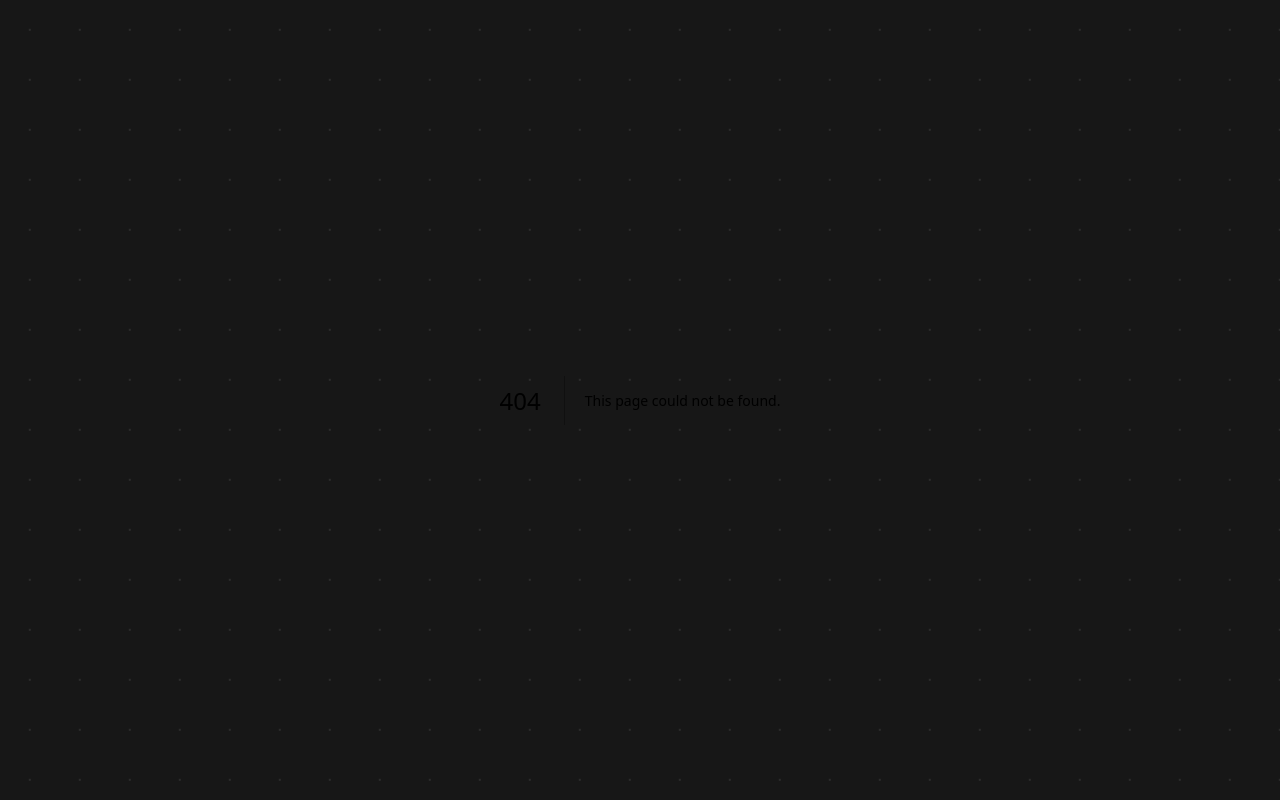
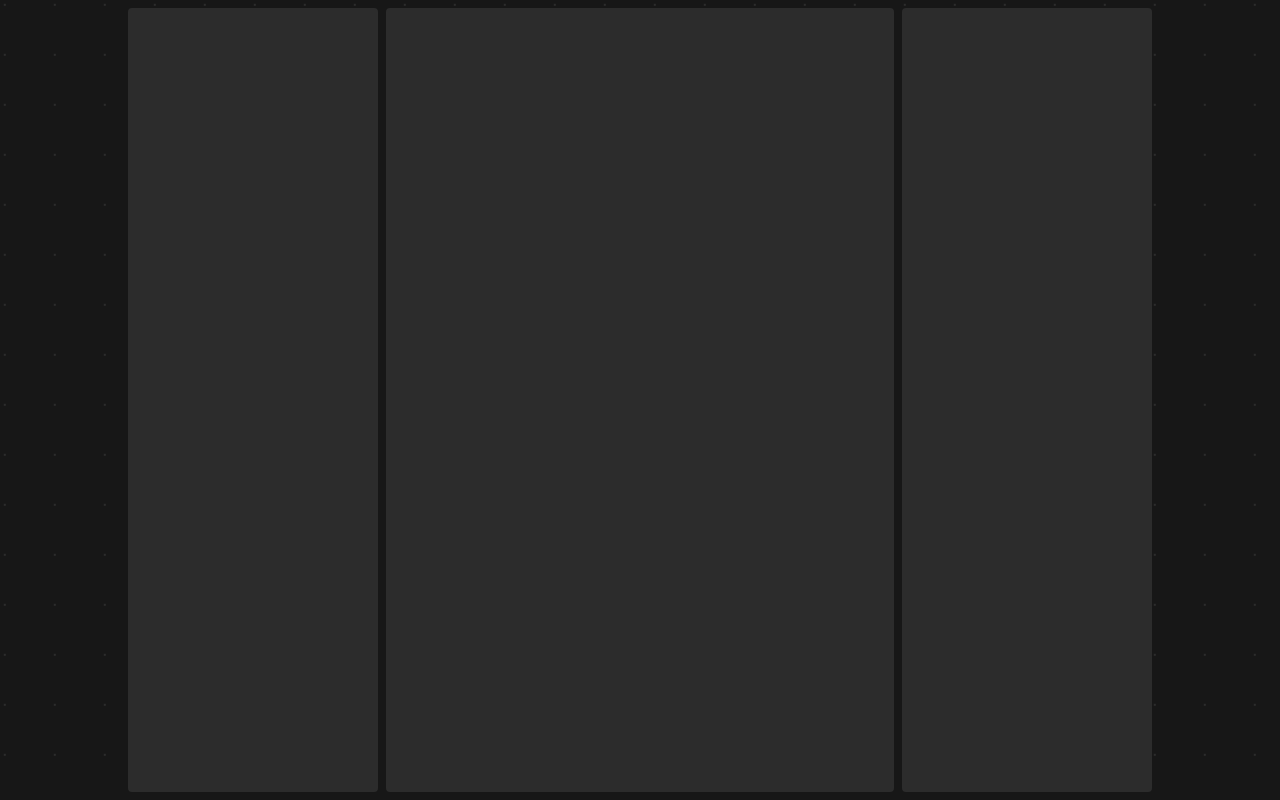
Before and after one commit to lorenzoSanchez97/portfolio, a Next.js app: page /about in a window 1280 px wide. Before the commit this address had no page. Built offline with nearby package versions, Linux system fonts and the light colour scheme.

Commit message:
about structure

```diff
--- /dev/null
+++ b/src/app/about/page.js
@@ -0,0 +1,11 @@
+export default function About() {
+    return (
+        <main className="h-full w-full mx-auto flex justify-center items-center">
+            <section className="h-[98%] w-[80%] grid grid-cols-12 gap-x-2">
+                <section className="bg-light-grey w-full h-full rounded col-span-3"></section>
+                <section className="bg-light-grey w-full h-full rounded col-span-6"></section>
+                <section className="bg-light-grey w-full h-full rounded col-span-3"></section>
+            </section>
+        </main>
+    );
+}
--- a/src/app/layout.js
+++ b/src/app/layout.js
@@ -12,7 +12,7 @@ const quicksand = Quicksand({ subsets: ['latin'] });
 export default function RootLayout({ children }) {
   return (
     <html lang="en" className={quicksand.className}>
-      <body className="bg-dark-grey bg-radial bg-[size:50px_50px]">
+      <body className="h-screen bg-dark-grey bg-radial bg-[size:50px_50px]">
         {children}
       </body>
     </html>
--- a/src/app/page.js
+++ b/src/app/page.js
@@ -4,11 +4,11 @@ import HomeButtonsGroup from "../components/HomeButtonsGroup";
 
 export default function Home() {
   return (
-    <main className="h-[calc(100vh-250px)] md:h-[calc(100vh-150px)]">
-      <div className="flex flex-col items-center md:flex-row justify-evenly h-full xl:mx-32">
+    <main className="h-[calc(100%-250px)] md:h-[calc(100%-150px)]">
+      <section className="flex flex-col items-center md:flex-row justify-evenly h-full xl:mx-32">
         <PersonalInformation />
         <HomeButtonsGroup />
-      </div>
+      </section>
       <TechsBar />
     </main>
   );
```
